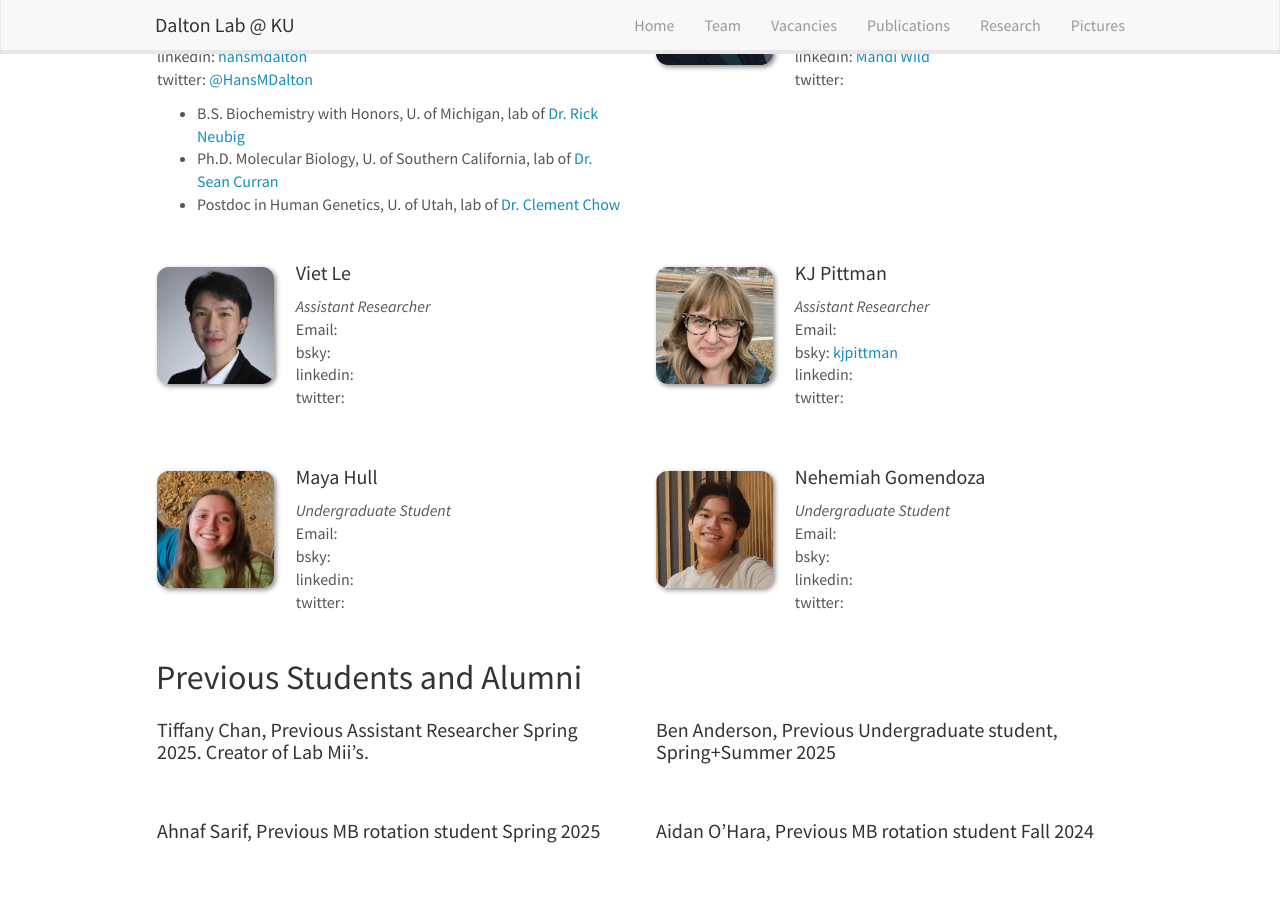
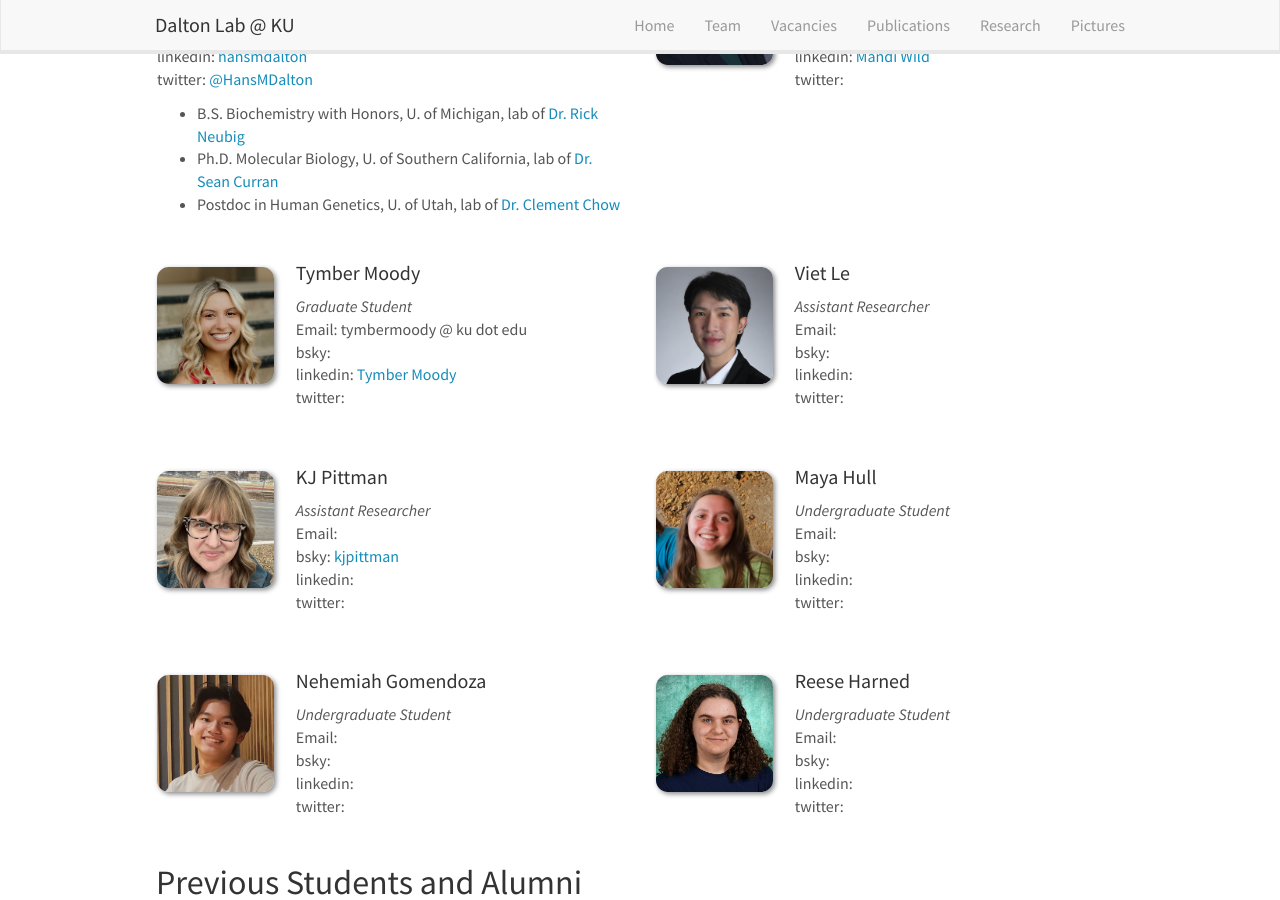
Before and after one commit to hansmdalton/hansmdalton.github.io, a Jekyll site: the page built from _pages/team.md, in a window 1280 px wide and 900 px high, scrolled down 275 px. Built offline with Jekyll 4.4.1, drawn with Linux system fonts in a browser that asks for light colours; nearby versions of some CDN libraries.

Commit message:
Add Tymber Moody and Reese Harned to team members
Added new team members Tymber Moody and Reese Harned to the team members list.

```diff
--- a/_data/team_members.yml
+++ b/_data/team_members.yml
@@ -17,6 +17,12 @@
   bsky: <a href="https://www.mandi-wild.bsky.social">mandi-wild</a>
   linkedin: <a href="https://www.linkedin.com/in/mandi-wild-7249a4237/">Mandi Wild</a>
 
+- name: Tymber Moody
+  photo: Tymber.jpg
+  info: Graduate Student
+  email: tymbermoody &#64; ku dot edu
+  linkedin: <a href="www.linkedin.com/in/tymber-moody">Tymber Moody</a>
+
 - name: Viet Le
   photo: Viet.jpg
   info: Assistant Researcher
@@ -33,3 +39,7 @@
 - name: Nehemiah Gomendoza
   photo: Nehemiah.jpg
   info: Undergraduate Student
+
+- name: Reese Harned
+  photo: Reese.jpg
+  info: Undergraduate Student
```
